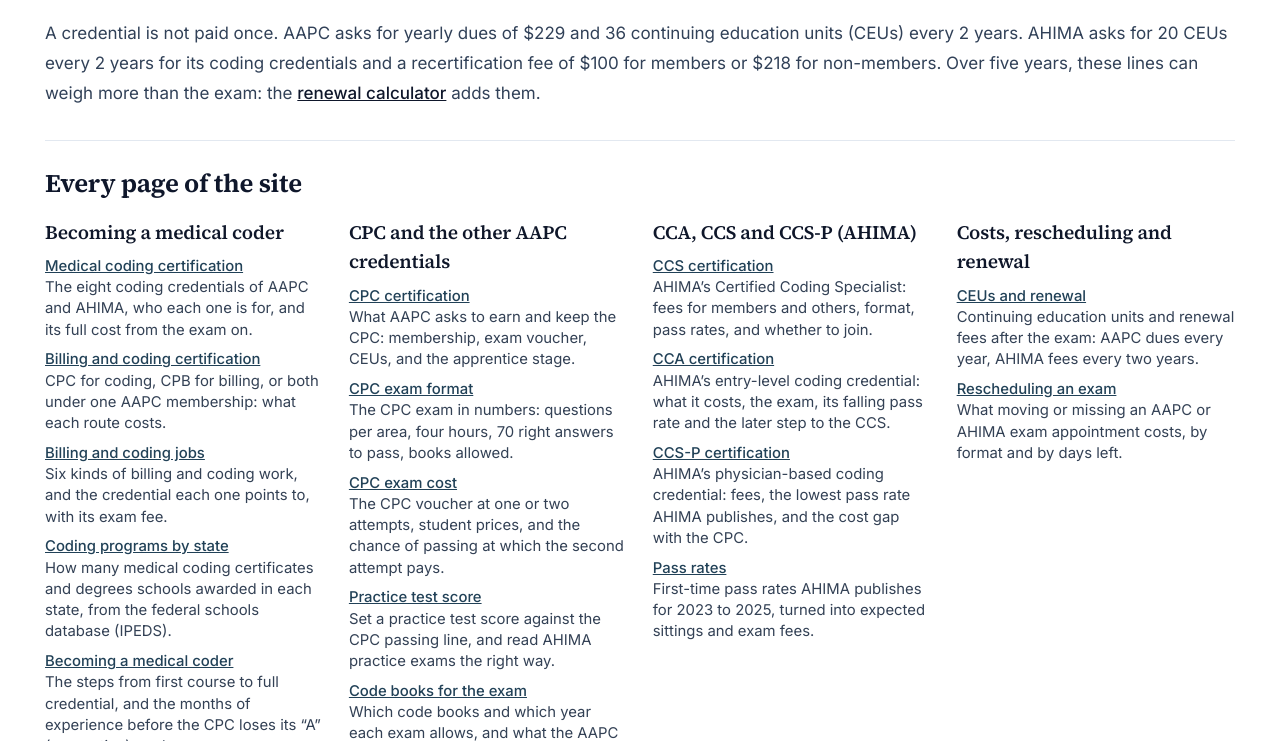
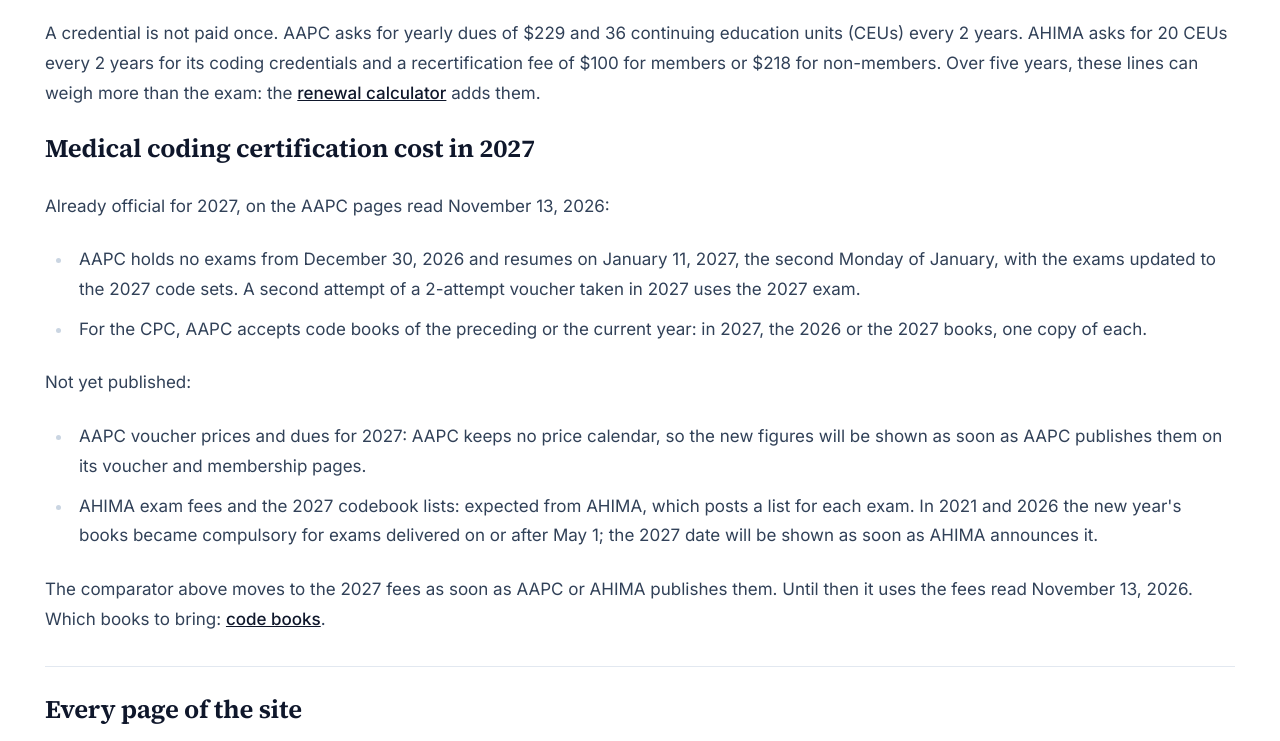
Before and after one commit to Mottalib-10M/medicalcodingcost.com, an Astro site: page /en in a window 1280 px wide. Shown: the part 2500-3241 px from the top of the page. Built offline with nearby package versions, Linux system fonts and the light colour scheme; Astro itself is replaced by a stand-in of ours.

Commit message:
2027 partout : bloc 2027 sur l'accueil, les livres de codes et le coût du CPC (pause AAPC du 30 décembre, reprise le 11 janvier 2027 avec les codes 2027, prix 2027 dès leur publication)
Co-Authored-By: Claude Opus 5.5 <noreply@anthropic.com>

```diff
--- a/src/components/HomePage.astro
+++ b/src/components/HomePage.astro
@@ -37,6 +37,7 @@ const faqs = [
   { q: 'Which bodies issue medical coding credentials?', a: 'Two national associations issue the coding credentials most job ads name: AAPC (CPC, COC, CIC, CRC, CPB and specialty credentials) and AHIMA (CCA, CCS, CCS-P). Neither is a government body. NHA also offers a billing and coding credential, the CBCS, which this site does not cost because its pages could not be read.' },
   { q: 'How much is AHIMA membership, and is it required?', a: `It is optional. AHIMA lists Professional membership at ${h.usd(H.membership.professional)} a year, Professional Premier at ${h.usd(H.membership.premier)} and Student at ${h.usd(H.membership.student)}. Members pay ${h.usd(H.exams.ccs.nonMember - H.exams.ccs.member)} less per CCS sitting and ${h.usd(H.recert.member)} instead of ${h.usd(H.recert.nonMember)} to recertify, so membership pays only when those savings beat the dues.` },
   { q: 'How long is an AAPC exam voucher valid?', a: `AAPC exam vouchers are valid for ${A.voucherValidMonths} months from purchase and are not refundable. Buy one when you can name a month for the exam: a voucher bought too early and left unused is lost money, and AAPC holds no exams from late December until ${A.blackout.resumes}.` },
+  { q: 'What will the 2027 figures be?', a: `What is already set for 2027: AAPC exams stop from December ${A.blackout.startDay}, 2026 and resume on January 11, 2027 (the second Monday of January) with the 2027 code sets, and the CPC accepts 2026 or 2027 code books. AAPC and AHIMA have not published 2027 exam fees, dues or codebook lists, and neither keeps a price calendar: the comparator switches to their 2027 figures as soon as they publish them. AHIMA made the new year's books compulsory on May 1 in 2021 and in 2026.` },
   { q: 'How long do I have to take an AHIMA exam once approved?', a: `AHIMA gives an eligibility window of ${H.scheduleWithinDays} days after it approves the application, and the Pearson VUE appointment must fall inside it. Moving the appointment is free up to ${H.pearson.freeBusinessDays} business days before the date and costs ${h.usd(H.pearson.fee)} after that, down to ${H.pearson.feeToHours} hours before.` },
 ];
 const jsonLd = [websiteSchema(lang), organizationSchema(lang), webApplicationSchema({ name: 'Medical coding credential cost comparator', description, path: route('home', lang), lang }), faqSchema(faqs, lang)];
@@ -82,6 +83,20 @@ const passRows = (['cca', 'ccs', 'ccsp'] as const).map((id) => [E.credById(id).c
     <h2>Keeping the credential</h2>
     <p>A credential is not paid once. AAPC asks for yearly dues of {h.usd(A.membership.renewal)} and {A.ceu.perCycle} continuing education units (CEUs) every {A.ceu.cycleYears} years. AHIMA asks for {H.recert.ceus.ccs} CEUs every {H.recert.cycleYears} years for its coding credentials and a recertification fee of {h.usd(H.recert.member)} for members or {h.usd(H.recert.nonMember)} for non-members. Over five years, these lines can weigh more than the exam: the <Fragment set:html={a('medical-coding-ceu-requirements', 'renewal calculator')} /> adds them.</p>
     </article>
+    <article>
+    <h2>Medical coding certification cost in 2027</h2>
+    <p>Already official for 2027, on the AAPC pages read {h.read}:</p>
+    <ul>
+    <li>AAPC holds no exams from December {A.blackout.startDay}, 2026 and resumes on January 11, 2027, the second Monday of January, with the exams updated to the 2027 code sets. A second attempt of a 2-attempt voucher taken in 2027 uses the 2027 exam.</li>
+    <li>For the CPC, AAPC accepts code books of the preceding or the current year: in 2027, the 2026 or the 2027 books, one copy of each.</li>
+    </ul>
+    <p>Not yet published:</p>
+    <ul>
+    <li>AAPC voucher prices and dues for 2027: AAPC keeps no price calendar, so the new figures will be shown as soon as AAPC publishes them on its voucher and membership pages.</li>
+    <li>AHIMA exam fees and the 2027 codebook lists: expected from AHIMA, which posts a list for each exam. In 2021 and 2026 the new year's books became compulsory for exams delivered on or after May 1; the 2027 date will be shown as soon as AHIMA announces it.</li>
+    </ul>
+    <p>The comparator above moves to the 2027 fees as soon as AAPC or AHIMA publishes them. Until then it uses the fees read {h.read}. Which books to bring: <Fragment set:html={a('medical-coding-code-books', 'code books')} />.</p>
+    </article>
     <h2>Every page of the site</h2>
   </div>
   <div class="not-prose mt-4 grid gap-6 sm:grid-cols-2 lg:grid-cols-4" data-sommaire>
--- a/src/content/pages/cpc-exam-cost.ts
+++ b/src/content/pages/cpc-exam-cost.ts
@@ -21,6 +21,7 @@ export default definePage({
     faqs: (h) => [
       { q: 'Is the CPC exam fee refundable?', a: `No. AAPC states that all exam fees are non-refundable and non-transferable, and that the voucher can be used for one full year from purchase, with no exception to that policy. Missing a remote exam or failing its requirements counts as a no-show and cancels the voucher, unless a second attempt remains on it.` },
       { q: 'Who can buy the CPC exam at the student price?', a: `AAPC lists student exam pricing at ${h.usd(h.A.voucher.student.one)} for one attempt and ${h.usd(h.A.voucher.student.two)} for two, but the pages we read do not define who qualifies. Its student membership is for new members enrolled in an AAPC course or one of its approved partners. Ask AAPC before buying if your course is elsewhere.` },
+      { q: 'How much will the CPC exam cost in 2027?', a: `AAPC has not published 2027 voucher prices and keeps no price calendar. Until it changes its voucher page, the prices are ${h.usd(h.A.voucher.core.one)} for one attempt and ${h.usd(h.A.voucher.core.two)} for two, read ${h.read}; this page switches to the 2027 prices as soon as AAPC publishes them. A voucher is valid one year from purchase, so one bought in 2026 can be used in 2027.` },
       { q: 'Does the CPC exam fee include the code books?', a: `No. The voucher covers the exam only. You bring the approved books, print or eBook, chosen when you redeem the voucher. AAPC's own bundle of the three books costs ${h.usd(h.A.books.proFeeBundle.member, 2)} for members, ${h.usd(h.A.books.proFeeBundle.nonMember, 2)} for others, and any publisher's current books are accepted.` },
     ],
     body: (h) => {
@@ -34,6 +35,9 @@ ${h.table(['Voucher', 'Regular price', 'Student price'], [['1 attempt', h.usd(h.
 <p>Buying a single voucher and a second single only after a fail costs ${h.usd(h.A.voucher.core.one)} if you pass, ${h.usd(2 * h.A.voucher.core.one)} if you do not. The table weighs both against the 2-attempt price for a range of first-sitting chances. Nobody knows their chance in advance, and AAPC publishes no pass rate: a practice test score is the best clue, see the ${h.a('medical-coding-practice-test', 'practice test page')}.</p>
 ${h.table(['Your chance of passing first', '1-attempt voucher, second one only after a fail (average)', '2-attempt voucher', 'Cheaper'], rows, 'Average cost for a candidate who would sit at most twice.', ['l', 'r', 'r', 'l'])}
 
+<h2>CPC exam cost in 2027</h2>
+<p>AAPC has not announced voucher prices for 2027 and publishes no price calendar: the figures above, read ${h.read}, stay until AAPC changes its voucher page, and the calculator will switch as soon as it does. What is already set: a voucher stays valid one year from purchase, so one bought in 2026 can be used in 2027; a second attempt taken in 2027 uses the 2027 exam; and AAPC holds no exams from December ${h.A.blackout.startDay}, 2026 until January 11, 2027.</p>
+
 <h2>What else to budget</h2>
 <p>The totals elsewhere on this site count the 1-attempt voucher, the price if you pass the first time; choosing to take the exam twice there counts the 2-attempt voucher. Membership: ${h.usd(h.A.membership.individual)} the first year, then ${h.usd(h.A.membership.renewal)} a year. Books: ${h.usd(h.A.books.proFeeBundle.member, 2)} for AAPC's bundle as a member. Moving a testing-center appointment between ${h.A.reschedule.centerFeeFromDays} and ${h.A.reschedule.centerFeeToDays} days ahead costs ${h.usd(h.A.reschedule.centerFee)}: see the ${h.a('medical-coding-exam-rescheduling', 'rescheduling page')}. The ${h.a('cpc-certification', 'CPC certification page')} adds the years of renewal.</p>
 `;
--- a/src/content/pages/medical-coding-code-books.ts
+++ b/src/content/pages/medical-coding-code-books.ts
@@ -21,12 +21,16 @@ export default definePage({
     faqs: (h) => [
       { q: 'Can I write notes in my code books for the CPC?', a: 'In print books, yes, if the notes relate to daily coding work. Long passages on blank pages and questions copied from study guides or practice exams are not allowed. Tabs may be inserted, taped or stapled to mark pages, with words or numbers only. With eBooks, personal notes and tabs are not available at all.' },
       { q: 'What happens if I bring the wrong books to an AHIMA exam?', a: 'AHIMA says candidates without the correct code books are not allowed to test and forfeit their exam fees. For the CCA and CCS, exams delivered on or after May 1, 2026 require the 2026 books from the codebook list. Check the list for your exam on AHIMA’s site before you buy or bring anything.' },
+      { q: 'Which code books can I use for the CPC in 2027?', a: 'AAPC allows books of the preceding or the current year, so in 2027 the 2026 or the 2027 editions, one copy of each. AHIMA has not yet published its 2027 codebook lists; in 2021 and 2026 it made the new books compulsory for exams delivered on or after May 1. This page will give the 2027 rule as soon as AHIMA announces it.' },
       { q: 'Do I have to buy the code books from AAPC?', a: `No. For the CPC, AAPC asks for the AMA's CPT Professional Edition and lets you choose the publisher of the ICD-10-CM and HCPCS Level II books. Its bundle is one option among others. The member price saves ${h.usd(h.E.bookSaving().saving, 2)} on one bundle, which matters only if you are a member anyway.` },
     ],
     body: (h) => `
 <h2>Medical coding code books allowed, exam by exam</h2>
 ${h.table(['Exam', 'Books', 'Year'], [['CPC (AAPC)', 'AMA CPT Professional Edition, ICD-10-CM and HCPCS Level II of any publisher', 'Current or previous year, one copy each'], ['CCA, CCS (AHIMA)', 'Books on AHIMA’s codebook list for the exam', '2026 books for exams on or after May 1, 2026'], ['Other AAPC exams', 'Listed on AAPC’s approved code books page', 'See that page for each exam']], `AAPC “Taking the CPC exam” page; AHIMA certification pages, read ${h.read}.`, ['l', 'l', 'l'])}
 <p>AAPC strongly suggests current-year books since the code sets change every year; HCPCS Level II exam content moved to the 2026 codes on March 2, 2026, with either the 2025 or the 2026 book accepted.</p>
+
+<h2>Medical coding code books in 2027</h2>
+<p>For the CPC in 2027, AAPC's rule of preceding or current year means the 2026 or the 2027 books, one copy of each; AAPC strongly suggests the current year. AAPC exams restart on January 11, 2027 with the 2027 code sets, after the year-end blackout from December ${h.A.blackout.startDay}, 2026. AHIMA has not yet posted its 2027 codebook lists for the CCA and CCS: in 2021 and 2026 the new year's books became compulsory for exams delivered on or after May 1, and this page will give the 2027 date as soon as AHIMA announces it. The member price of the 2027 bundle will replace the one in the calculator as soon as AAPC publishes it.</p>
 
 <h2>Print or eBook</h2>
 <p>When you redeem an AAPC voucher you choose print books or eBooks. eBooks give a shared library with search but no personal notes or tabs; print books allow tabs and short notes. Pick the format you practiced with: changing on exam day costs time on every question.</p>
```
